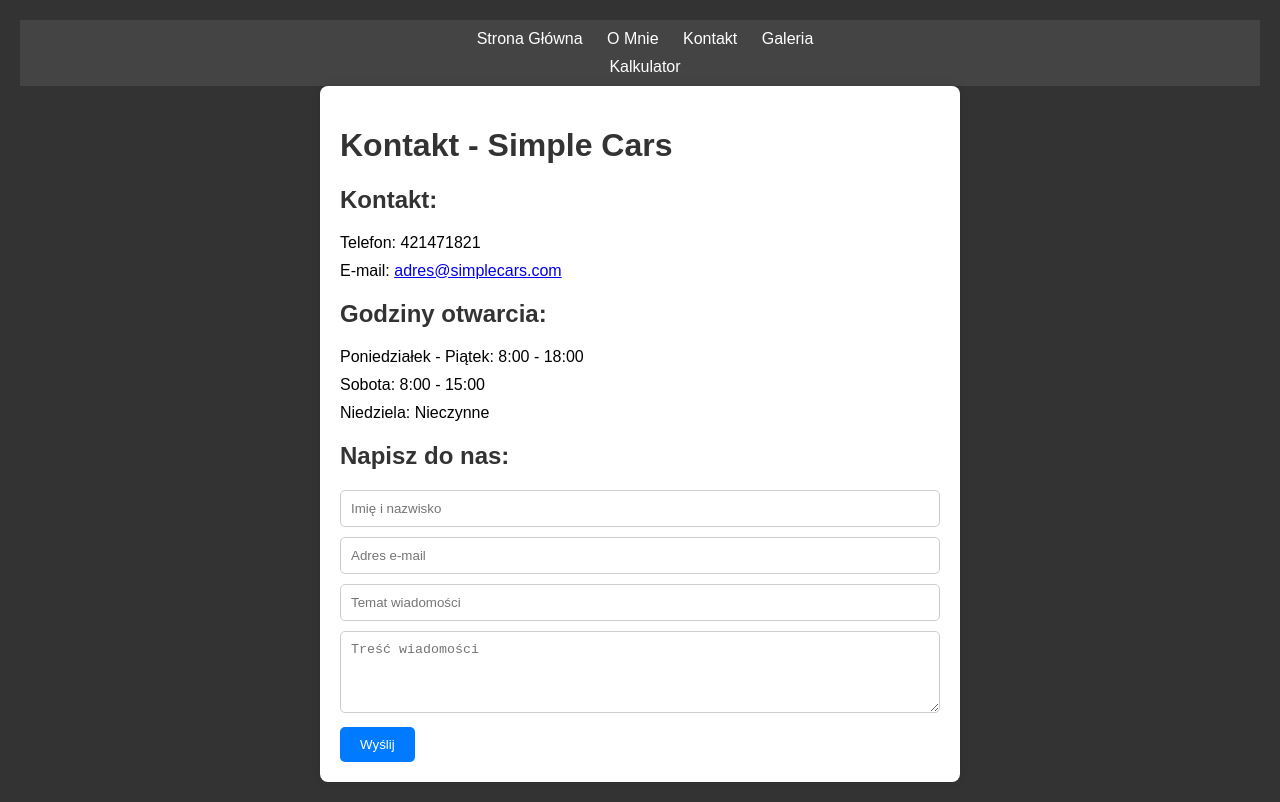
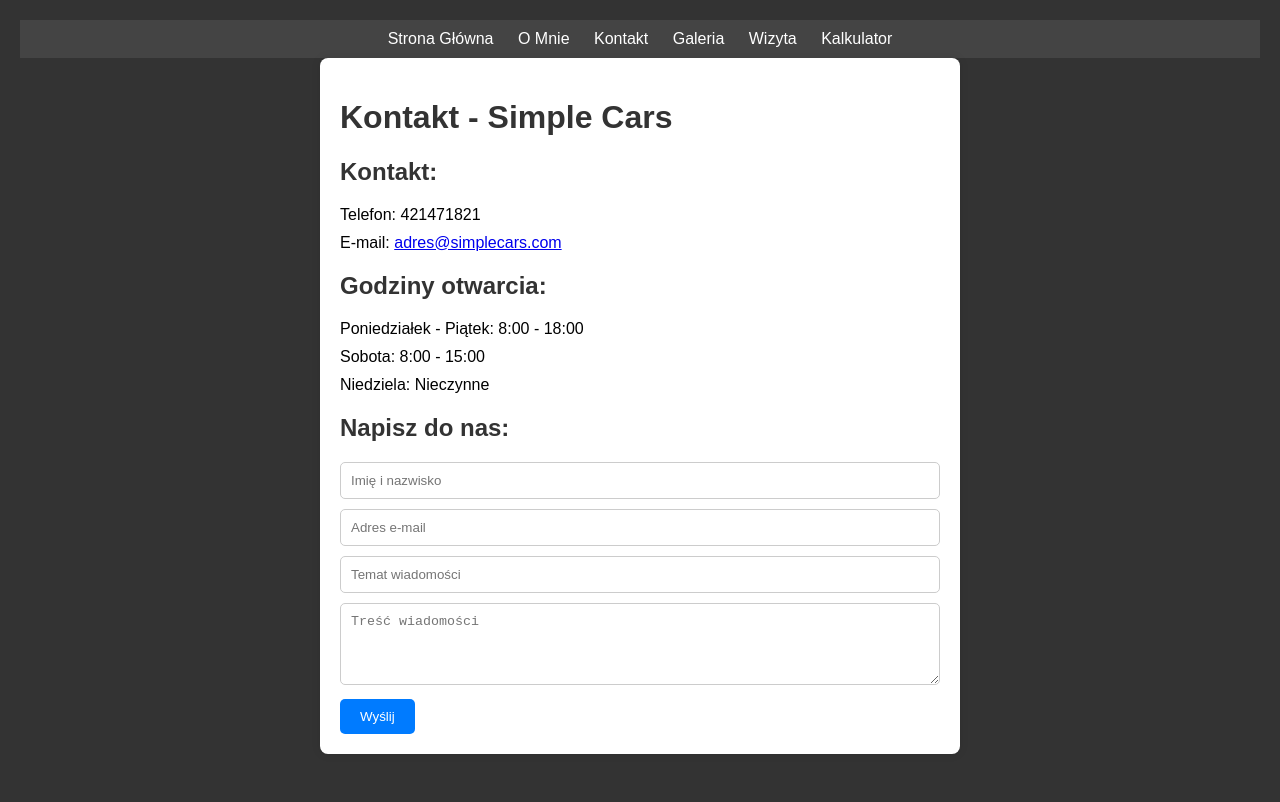
Before and after one commit to dgr1029/dgr1029.github.io, a plain HTML site: page kontakt.html in a window 1280 px wide. Drawn offline with Linux system fonts and the light colour scheme.

Commit message:
kontakt.html

```diff
--- a/kontakt.html
+++ b/kontakt.html
@@ -76,7 +76,9 @@
 
 <a>Kontakt</a>
 
-<a href="galeria.html">Galeria</p>
+<a href="galeria.html">Galeria</a>
+
+<a href="wizyta.html">Wizyta</a>
 
 <a href="kalkulator.html">Kalkulator</a>
 
```
